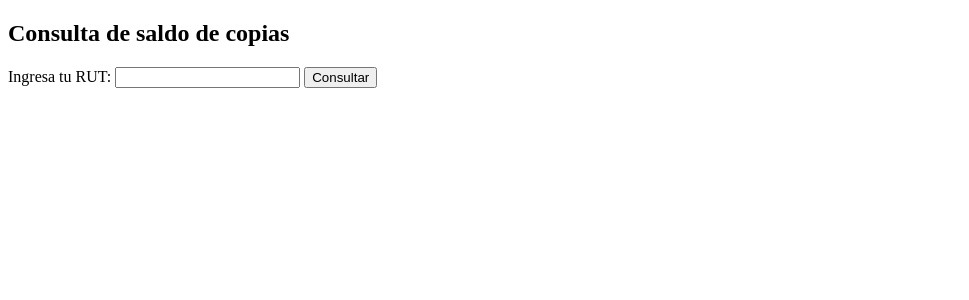
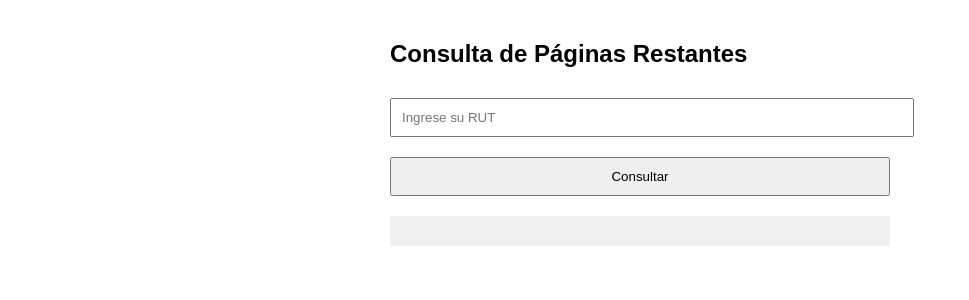
Before and after one commit to cybernovala/prepago, a Flask app: page / in a window 1280 px wide. Shown: the top 300 px of the page, without its empty margins (0-969 px from the left). Run offline with Flask 3, Linux system fonts and the light colour scheme.

Commit message:
Update index.html

```diff
--- a/templates/index.html
+++ b/templates/index.html
@@ -2,40 +2,19 @@
 <html lang="es">
 <head>
   <meta charset="UTF-8">
-  <title>Consulta de Saldo</title>
+  <title>Impresión Prepago - Cybernova</title>
+  <script src="/static/script.js" defer></script>
+  <meta name="viewport" content="width=device-width, initial-scale=1.0">
+  <style>
+    body { font-family: Arial, sans-serif; max-width: 500px; margin: auto; padding: 20px; }
+    input, button { width: 100%; padding: 10px; margin: 10px 0; }
+    #resultado { background: #f0f0f0; padding: 15px; margin-top: 10px; }
+  </style>
 </head>
 <body>
-  <h2>Consulta de saldo de copias</h2>
-  <form id="consultaForm">
-    <label for="rut">Ingresa tu RUT:</label>
-    <input type="text" id="rut" name="rut" required>
-    <button type="submit">Consultar</button>
-  </form>
+  <h2>Consulta de Páginas Restantes</h2>
+  <input type="text" id="rut" placeholder="Ingrese su RUT">
+  <button onclick="consultar()">Consultar</button>
   <div id="resultado"></div>
-
-  <script>
-    document.getElementById('consultaForm').addEventListener('submit', async function(e) {
-      e.preventDefault();
-      const rut = document.getElementById('rut').value;
-      const res = await fetch('/consultar_usuario', {
-        method: 'POST',
-        headers: { 'Content-Type': 'application/json' },
-        body: JSON.stringify({ rut })
-      });
-      const data = await res.json();
-      const div = document.getElementById('resultado');
-
-      if (data.success) {
-        const linkWhatsApp = `https://wa.me/?text=Hola,%20deseo%20imprimir%20archivos.%20Mi%20nombre%20es%20${data.nombre}%20y%20mi%20RUT%20es%20${rut}`;
-        div.innerHTML = `
-          <p><strong>Nombre:</strong> ${data.nombre}</p>
-          <p><strong>Saldo de páginas:</strong> ${data.paginas_restantes}</p>
-          <a href="${linkWhatsApp}" target="_blank">Enviar solicitud por WhatsApp</a>
-        `;
-      } else {
-        div.innerHTML = `<p style="color:red;">${data.error}</p>`;
-      }
-    });
-  </script>
 </body>
 </html>
```
